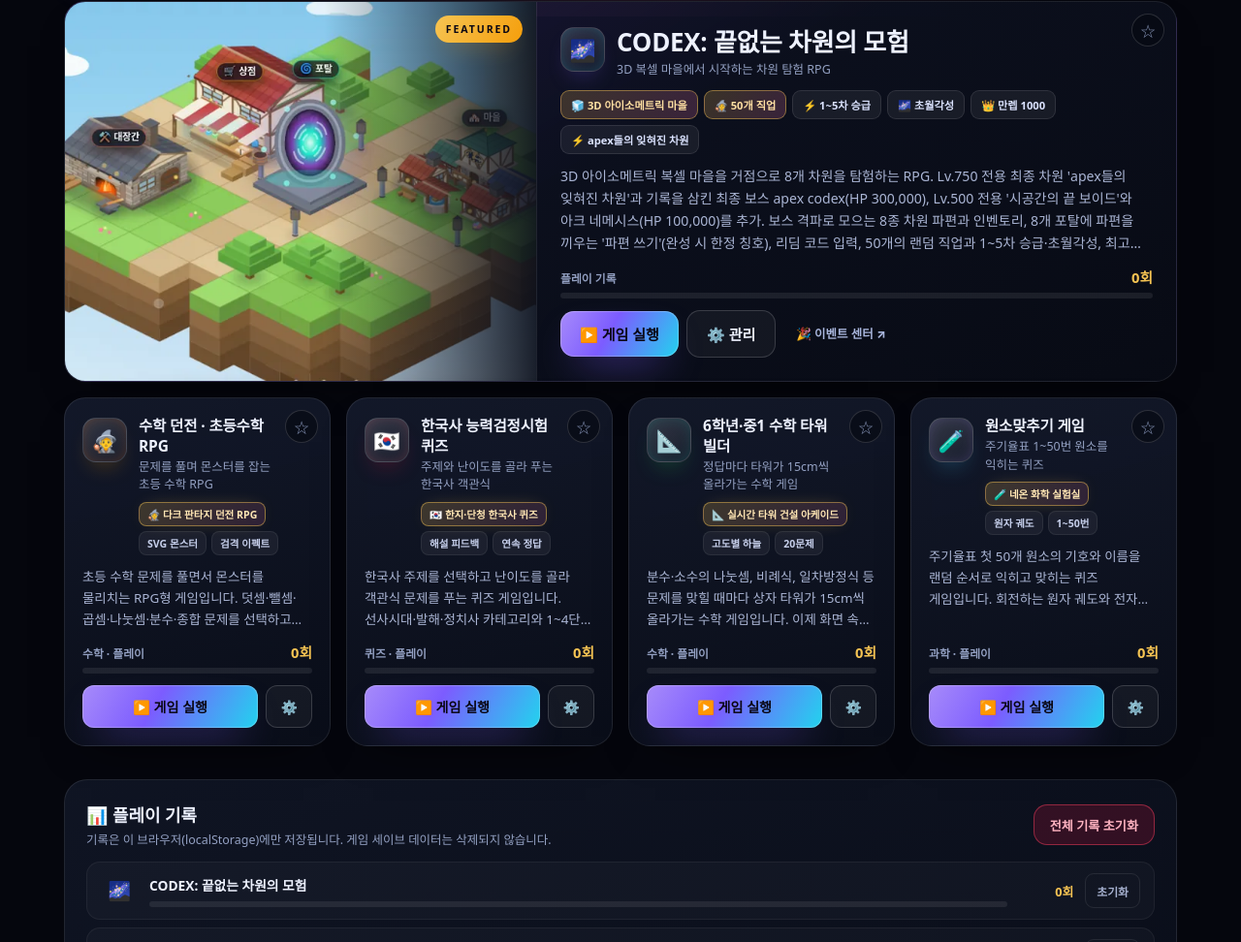
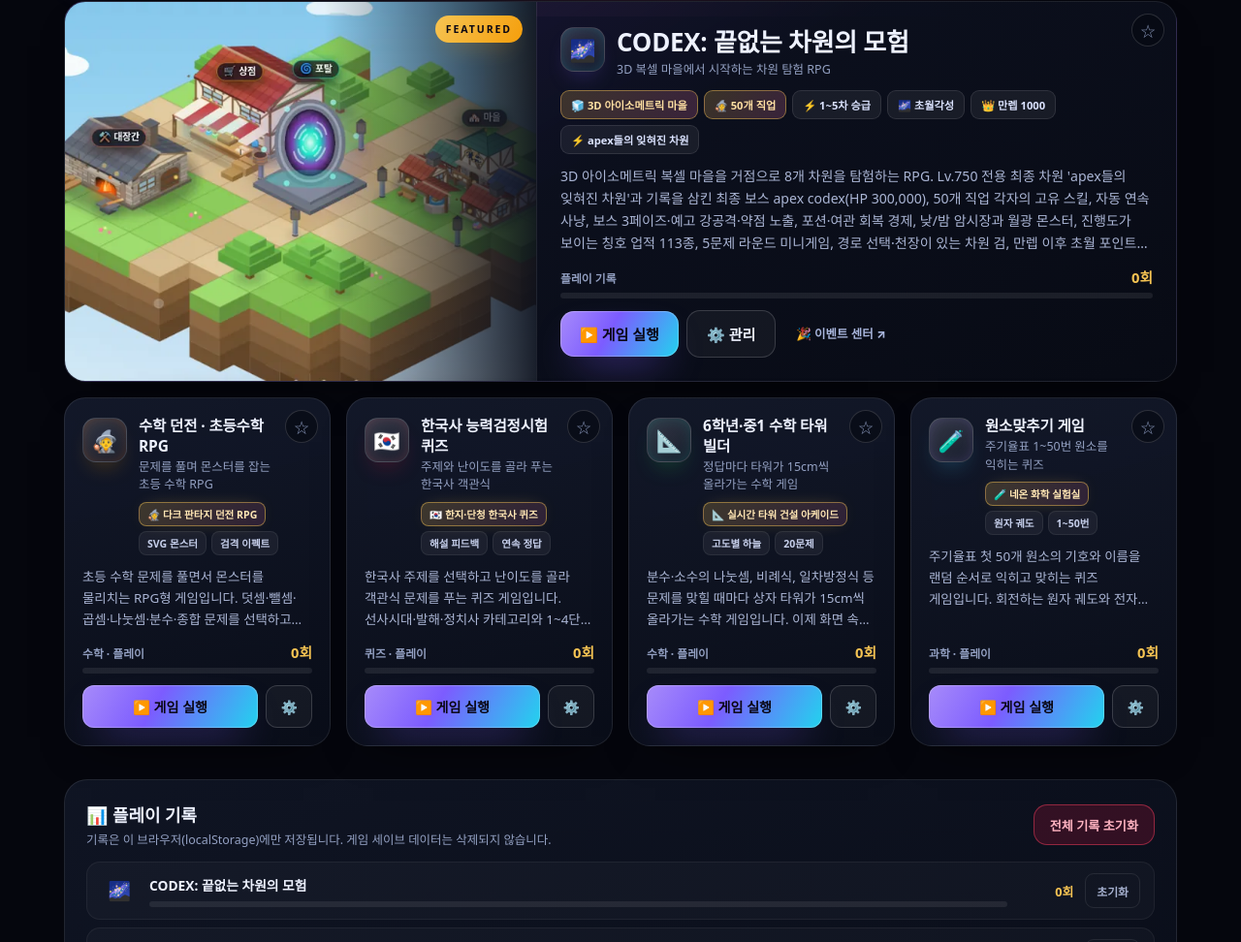
Before and after one commit to i01041303261/Codex-, a plain HTML site: page index.html in a window 1280 px wide. Shown: the part 783-1755 px from the top of the page at 97% size. Drawn offline with Linux system fonts and the light colour scheme.

Commit message:
docs: CODEX 카드 설명·플레이 방법을 10대 개선 기능에 맞게 갱신

```diff
--- a/index.html
+++ b/index.html
@@ -574,8 +574,8 @@ const GAMES = [
   {
     id:"codex", name:"CODEX: 끝없는 차원의 모험", short:"CODEX", icon:"🌌", cat:"rpg", catLabel:"RPG",
     tagline:"3D 복셀 마을에서 시작하는 차원 탐험 RPG",
-    desc:"3D 아이소메트릭 복셀 마을을 거점으로 8개 차원을 탐험하는 RPG. Lv.750 전용 최종 차원 'apex들의 잊혀진 차원'과 기록을 삼킨 최종 보스 apex codex(HP 300,000), Lv.500 전용 '시공간의 끝 보이드'와 아크 네메시스(HP 100,000)를 추가. 보스 격파로 모으는 8종 차원 파편과 인벤토리, 8개 포탈에 파편을 끼우는 '파편 쓰기'(완성 시 한정 칭호), 리딤 코드 입력, 50개의 랜덤 직업과 1~5차 승급·초월각성, 최고 1000레벨, 차원 전투·미니게임·상점·대장간·도감칭호·일일 퀘스트를 한 화면에서 즐깁니다.",
-    how:"회원가입/로그인 → 마을에서 상점·대장간·포탈 이용 → 차원 검 내리치기(3초 쿨타임)로 경험치·토큰 획득 → 보스 격파로 차원 파편 모으기 → 인벤토리·파편 쓰기로 8포탈 봉인 → 50개 직업 뽑기 → 승급 제단에서 1~5차 승급 → Lv.300 + 토큰 10,000으로 초월각성 → 6차원·7차원 도전 → Lv.750 달성 후 8차원 apex들의 잊혀진 차원에서 apex codex 격파",
+    desc:"3D 아이소메트릭 복셀 마을을 거점으로 8개 차원을 탐험하는 RPG. Lv.750 전용 최종 차원 'apex들의 잊혀진 차원'과 기록을 삼킨 최종 보스 apex codex(HP 300,000), 50개 직업 각자의 고유 스킬, 자동 연속 사냥, 보스 3페이즈·예고 강공격·약점 노출, 포션·여관 회복 경제, 낮/밤 암시장과 월광 몬스터, 진행도가 보이는 칭호 업적 113종, 5문제 라운드 미니게임, 경로 선택·천장이 있는 차원 검, 만렙 이후 초월 포인트(TP) 성장, 본인 비밀번호로 쓰는 세이브 백업까지 갖췄습니다.",
+    how:"회원가입/로그인 → 마을에서 상점(포션·여관)·대장간 이용 → 경로를 골라 차원 검 내리치기(3초 쿨타임·3연패 천장) → 자동전투로 연속 사냥 → 보스전에서 예고 공격 방어·약점 노출 노리기 → 보스 격파로 차원 파편 모아 8포탈 봉인 → 50개 직업 뽑고 고유 스킬로 전투 → 승급·초월각성 → 미니게임 5문제 라운드로 기록 도전 → 낮/밤을 바꿔 암시장·월광 몬스터 이용 → Lv.1000 이후 초월의 전당에서 TP로 스킬·특성·스킨 강화 → 세이브는 계정 비밀번호로 언제든 백업·복원",
     tags:["만렙 1000","8개 차원","차원 파편 인벤토리","파편 쓰기","리딤 코드","초월각성"],
     badges:["🧊 3D 아이소메트릭 마을","🧙 50개 직업","⚡ 1~5차 승급","🌌 초월각성","👑 만렙 1000","⚡ apex들의 잊혀진 차원"],
     a1:"#7c5cff", a2:"#22d3ee", featured:true, embedded:true,
```
